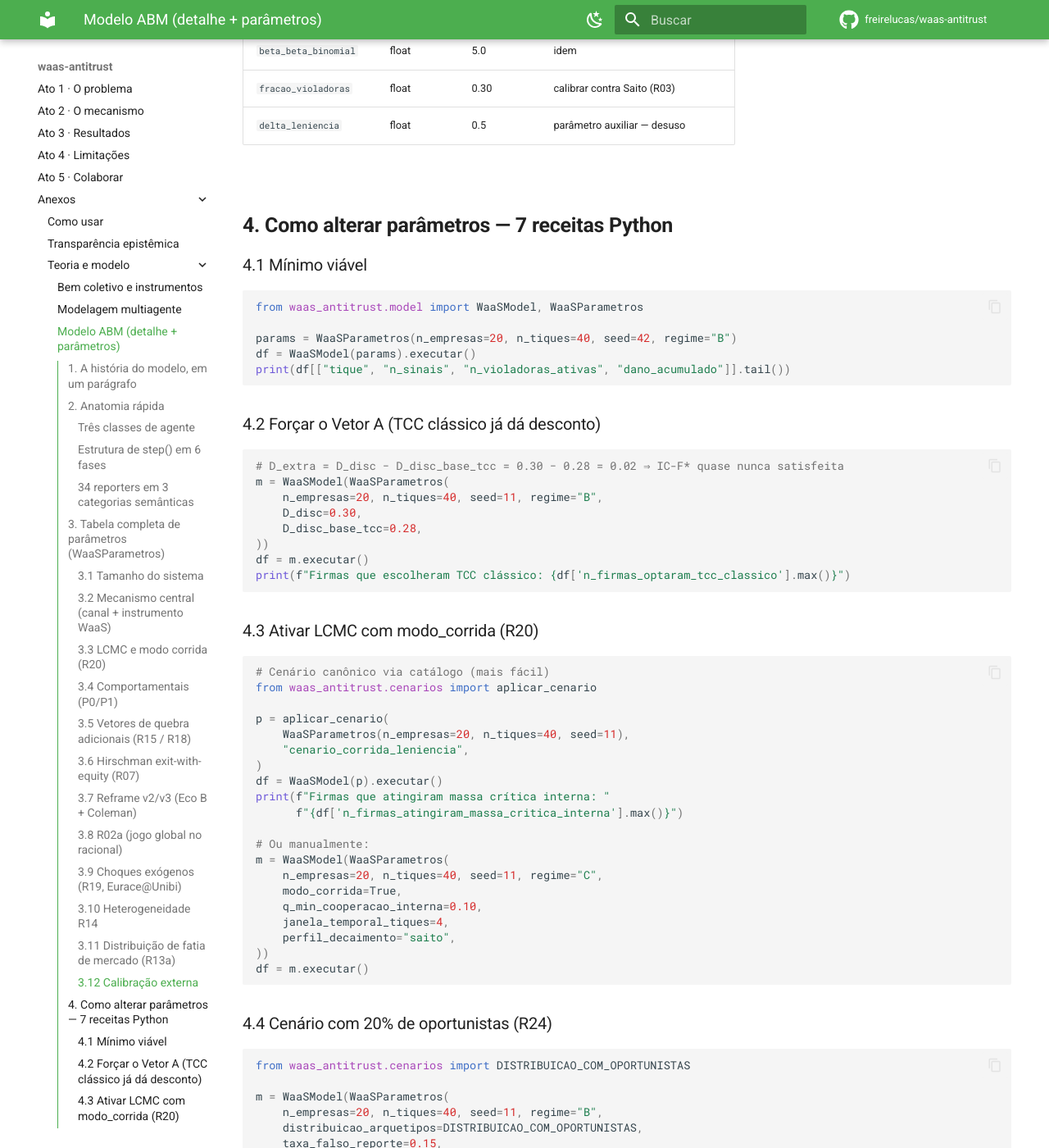
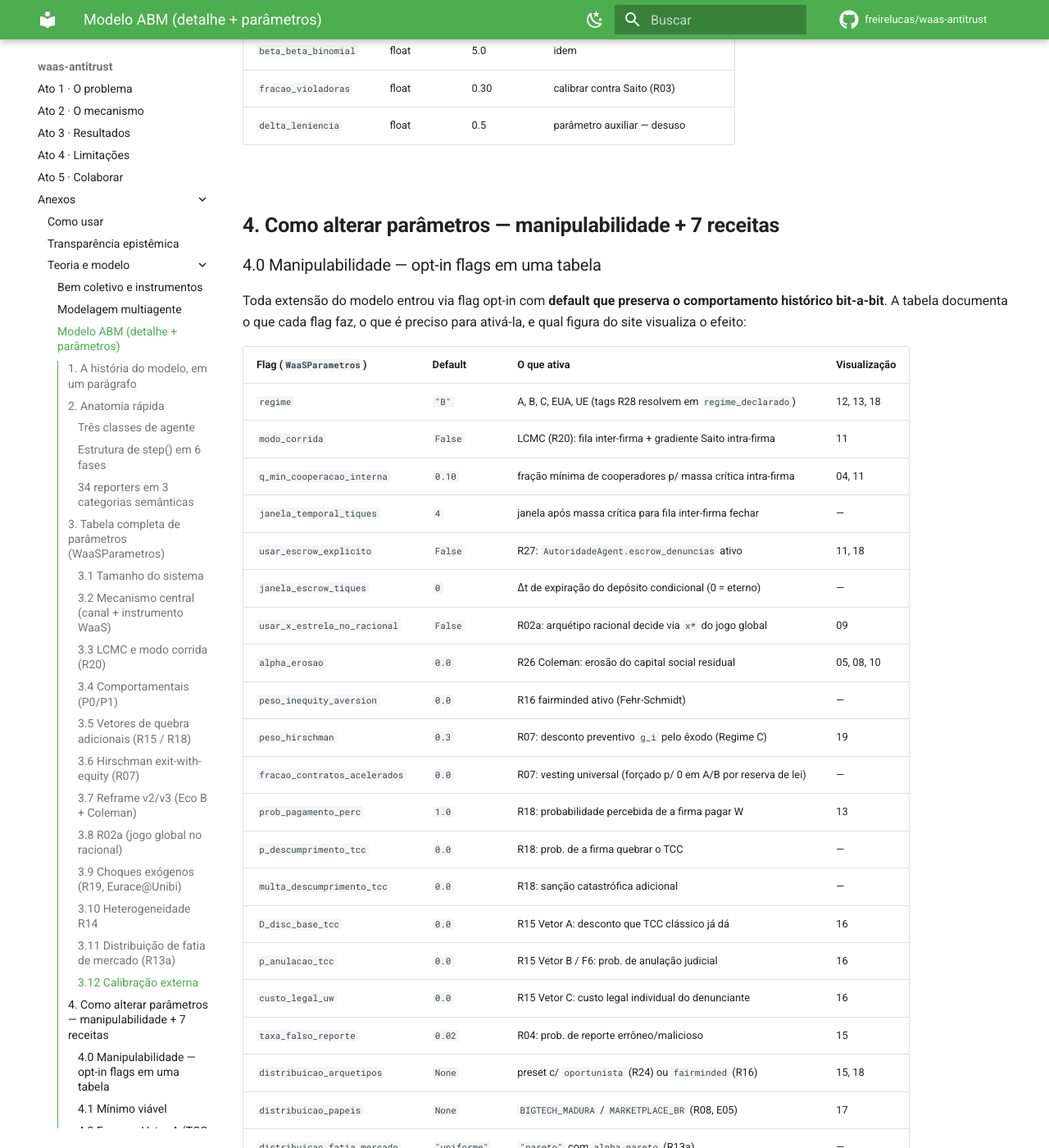
Before and after one commit to freirelucas/waas-antitrust, an MkDocs documentation site: the page built from docs/modelo_abm.md, in a window 1280 px wide and 1400 px high, scrolled down 6596 px. Shown: the whole window at 82% size. Built offline with MkDocs 1.6.1 and Material for MkDocs 9.7.7, drawn with Linux system fonts in a browser that asks for light colours; comment, search, counter and statistics services are not loaded; some of the changed text lies outside the part shown.

Commit message:
feat(manipulabilidade,rigor): tabela de flags opt-in + testes de regressão dos achados
Duas peças complementares ao manifesto de transparência:

MANIPULABILIDADE (docs/modelo_abm.md § 4.0):
Nova tabela de 23 flags opt-in com (default, o que ativa, qual figura
visualiza o efeito). Cada extensão entrou via flag com default
"desligado" e teste de regressão de equivalência bit-a-bit — backward
compat estrita auditada, não documentada por boa-fé. Sumário e
nomenclatura da seção 4 atualizados para "manipulabilidade + 7 receitas".

RIGOR CIENTÍFICO (tests/test_achados_rodada.py, novo):
10 testes que protegem contra regressão os 5 achados desta rodada:

1. Prop. 5 forte falsificada: Regime B com alpha=0.9 ainda domina A
   com folga >50% (margem do achado, não apenas o sinal).
2. Prop. 5 fraca verificada: substrato cai abaixo de 0.3 com alpha=0.9.
3. Mapa λ×Hirschman: os 4 cantos da grade rodam e produzem dano
   finito não-negativo; peso_hirschman alto reduz dano (dominância).
4. Calibração formal R03: ponto (0.323, 0.481) produz TCC/ano em
   faixa consistente com o alvo normalizado.
5. Tags R28: regime_declarado preserva tag, mecânica resolve.
6. T01 fechado: viz/painel não tem mais docstring de stub.

Se um destes quebrar, o achado precisa ser reexaminado antes de release.

Gates: 341 testes verdes (era 331, +10); ruff/black/mkdocs --strict ok.

```diff
--- a/docs/modelo_abm.md
+++ b/docs/modelo_abm.md
@@ -7,7 +7,7 @@
 | [§1](#1-a-historia-do-modelo-em-um-paragrafo) | A história em um parágrafo | Da formulação original v1 à correção v3 |
 | [§2](#2-anatomia-rapida) | Anatomia rápida | Três classes, fases P0-P5 e reporters |
 | [§3](#3-tabela-completa-de-parametros-waasparametros) | Tabela de ~40 parâmetros | `WaaSParametros` linha a linha, com defaults |
-| [§4](#4-como-alterar-parametros-7-receitas-python) | 7 receitas Python | Como mudar regime, ativar escrow, varrer Sobol |
+| [§4](#4-como-alterar-parametros-manipulabilidade-7-receitas) | Manipulabilidade + 7 receitas | Tabela de flags opt-in + Python para mudar regime, ativar escrow, varrer Sobol |
 | [§5](#5-atalho-19-cenarios-canonicos) | 19 cenários canônicos | `aplicar_cenario(base, nome)` sem configuração manual |
 | [§6](#6-a-saida-do-modelo-34-reporters) | 34 reporters | As colunas do DataFrame agrupadas por categoria |
 | [§7](#7-cookbook-reprodutivel-6-receitas-avancadas) | Cookbook avançado | Calibração Saito, choques layoff, multi-seed CI, mapa λ×Hirschman |
@@ -180,7 +180,46 @@ Tabela exaustiva agrupada por **função semântica**. Todos os parâmetros são
 | `fracao_violadoras` | float | 0.30 | calibrar contra Saito (R03) |
 | `delta_leniencia` | float | 0.5 | parâmetro auxiliar — desuso |
 
-## 4. Como alterar parâmetros — 7 receitas Python
+## 4. Como alterar parâmetros — manipulabilidade + 7 receitas
+
+### 4.0 Manipulabilidade — opt-in flags em uma tabela
+
+Toda extensão do modelo entrou via flag opt-in com **default que
+preserva o comportamento histórico bit-a-bit**. A tabela documenta o
+que cada flag faz, o que é preciso para ativá-la, e qual figura do
+site visualiza o efeito:
+
+| Flag (`WaaSParametros`) | Default | O que ativa | Visualização |
+|---|---|---|---|
+| `regime` | `"B"` | A, B, C, EUA, UE (tags R28 resolvem em `regime_declarado`) | 12, 13, 18 |
+| `modo_corrida` | `False` | LCMC (R20): fila inter-firma + gradiente Saito intra-firma | 11 |
+| `q_min_cooperacao_interna` | `0.10` | fração mínima de cooperadores p/ massa crítica intra-firma | 04, 11 |
+| `janela_temporal_tiques` | `4` | janela após massa crítica para fila inter-firma fechar | — |
+| `usar_escrow_explicito` | `False` | R27: `AutoridadeAgent.escrow_denuncias` ativo | 11, 18 |
+| `janela_escrow_tiques` | `0` | Δt de expiração do depósito condicional (0 = eterno) | — |
+| `usar_x_estrela_no_racional` | `False` | R02a: arquétipo racional decide via `x*` do jogo global | 09 |
+| `alpha_erosao` | `0.0` | R26 Coleman: erosão do capital social residual | 05, 08, 10 |
+| `peso_inequity_aversion` | `0.0` | R16 fairminded ativo (Fehr-Schmidt) | — |
+| `peso_hirschman` | `0.3` | R07: desconto preventivo `g_i` pelo êxodo (Regime C) | 19 |
+| `fracao_contratos_acelerados` | `0.0` | R07: vesting universal (forçado p/ 0 em A/B por reserva de lei) | — |
+| `prob_pagamento_perc` | `1.0` | R18: probabilidade percebida de a firma pagar W | 13 |
+| `p_descumprimento_tcc` | `0.0` | R18: prob. de a firma quebrar o TCC | — |
+| `multa_descumprimento_tcc` | `0.0` | R18: sanção catastrófica adicional | — |
+| `D_disc_base_tcc` | `0.0` | R15 Vetor A: desconto que TCC clássico já dá | 16 |
+| `p_anulacao_tcc` | `0.0` | R15 Vetor B / F6: prob. de anulação judicial | 16 |
+| `custo_legal_uw` | `0.0` | R15 Vetor C: custo legal individual do denunciante | 16 |
+| `taxa_falso_reporte` | `0.02` | R04: prob. de reporte errôneo/malicioso | 15 |
+| `distribuicao_arquetipos` | `None` | preset c/ `oportunista` (R24) ou `fairminded` (R16) | 15, 18 |
+| `distribuicao_papeis` | `None` | `BIGTECH_MADURA` / `MARKETPLACE_BR` (R08, E05) | 17 |
+| `distribuicao_fatia_mercado` | `"uniforme"` | `"pareto"` com `alpha_pareto` (R13a) | — |
+| `choques` | `()` | catálogos de `choques.py` (R19) — layoff, paradigmático, CADE | — |
+| `prioridade_digital` | `0.0` | R14 autoridade: especialização em mercados digitais | — |
+
+Convenção: cada extensão tem (i) flag em `WaaSParametros` com default
+"desligado"; (ii) teste de regressão que verifica equivalência bit-a-bit
+com o caminho histórico; (iii) reporter novo no DataCollector quando
+introduz estado observável. **Backward compat estrita auditada por
+teste**, não documentada por boa-fé.
 
 ### 4.1 Mínimo viável
 
```
Also changed, not shown: 1 other file.
